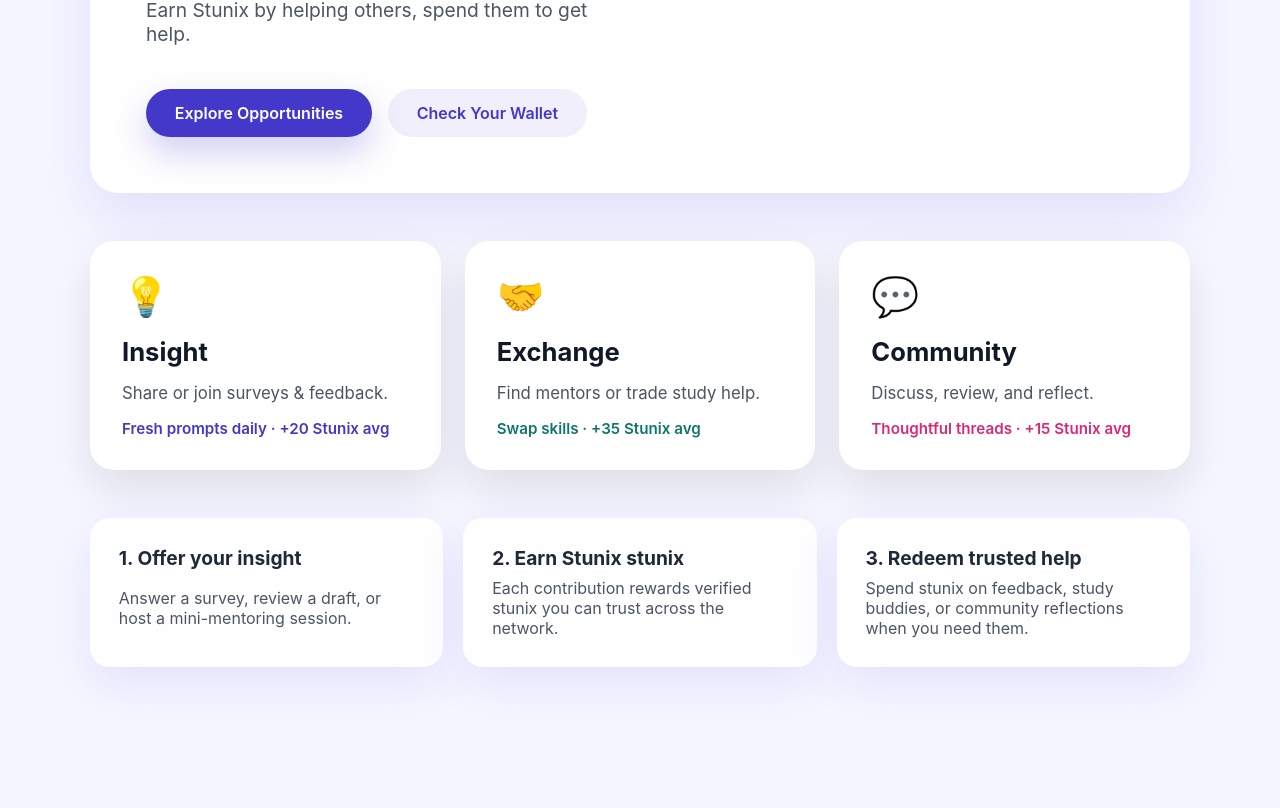
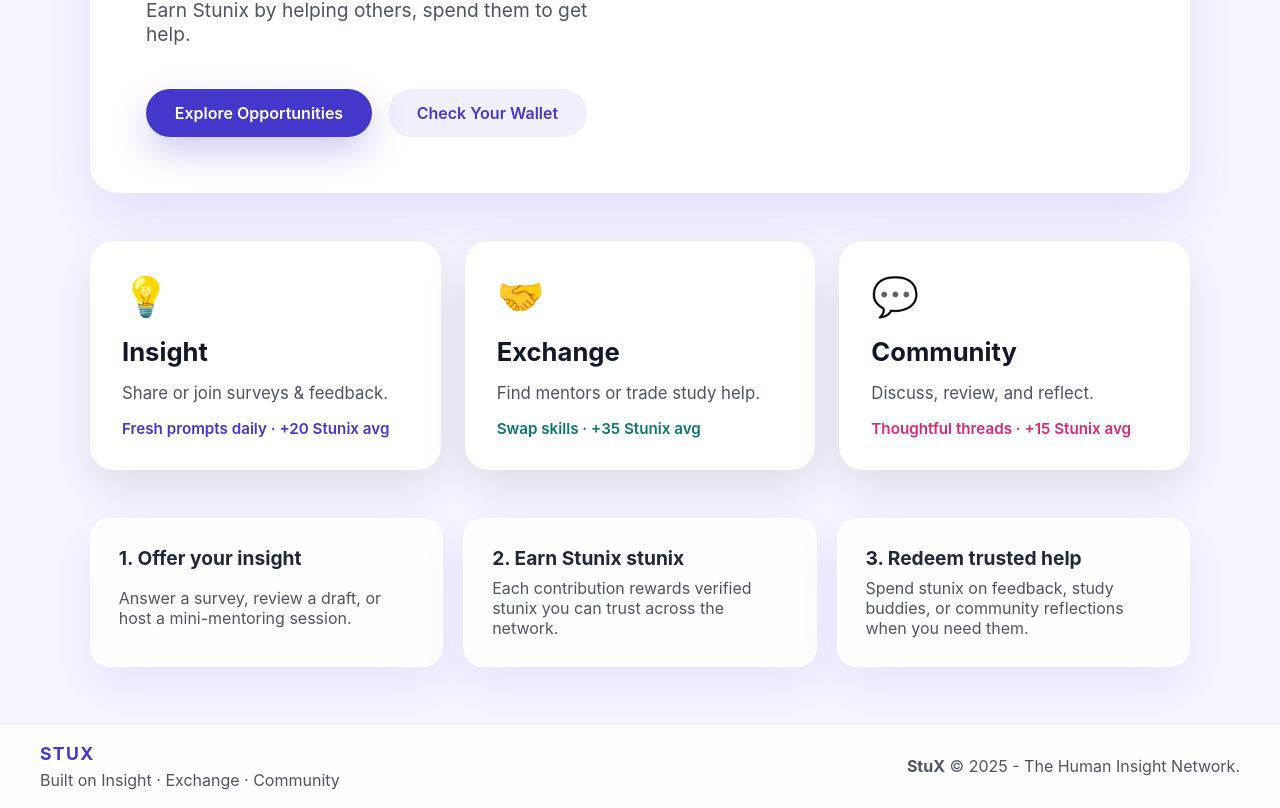
Before and after one commit to triek/stu-x, a Vue app: page / in a window 1280 px wide. Shown: the part 546-1354 px from the top of the page. Before the commit the page ends 1269 px from the top, so only its background shows below. Built offline with nearby package versions, Linux system fonts and the light colour scheme.

Commit message:
update footer

```diff
--- a/src/App.vue
+++ b/src/App.vue
@@ -28,6 +28,16 @@ import { RouterLink, RouterView } from 'vue-router'
     <main class="page-content">
       <RouterView />
     </main>
+
+    <footer class="app-footer">
+      <div class="footer-branding">
+        <span class="footer-logo">StuX</span>
+        <span class="footer-tagline">Built on Insight · Exchange · Community</span>
+      </div>
+      <p>
+          <strong>StuX</strong> &copy; 2025 - The Human Insight Network.
+      </p>
+    </footer>
   </div>
 </template>
 
@@ -143,6 +153,30 @@ import { RouterLink, RouterView } from 'vue-router'
   padding: 2.5rem 2rem 3.5rem;
 }
 
+.app-footer {
+  display: flex;
+  justify-content: space-between;
+  align-items: center;
+  padding: 1rem 2.5rem;
+  background: rgba(255, 255, 255, 0.92);
+  border-top: 1px solid rgba(99, 102, 241, 0.15);
+  color: #4b5563;
+}
+
+.footer-branding {
+  display: flex;
+  flex-direction: column;
+  gap: 0.35rem;
+}
+
+.footer-logo {
+  font-weight: 700;
+  font-size: 1.1rem;
+  letter-spacing: 0.08em;
+  text-transform: uppercase;
+  color: #4338ca;
+}
+
 @media (max-width: 880px) {
   .top-bar {
     flex-wrap: wrap;
```
